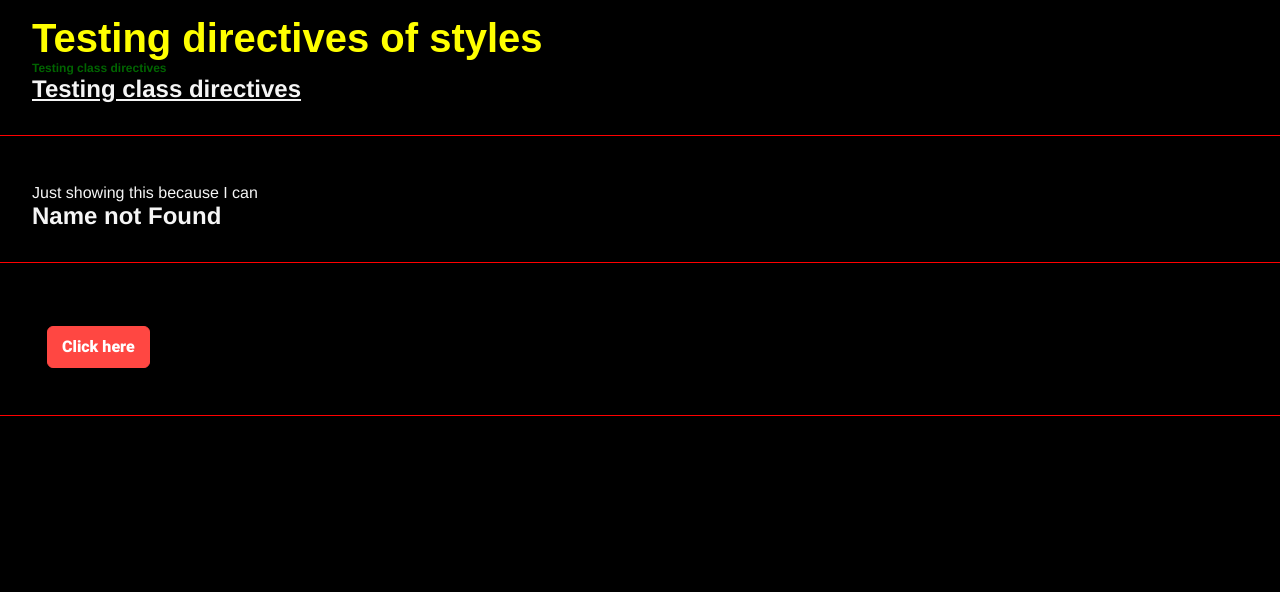
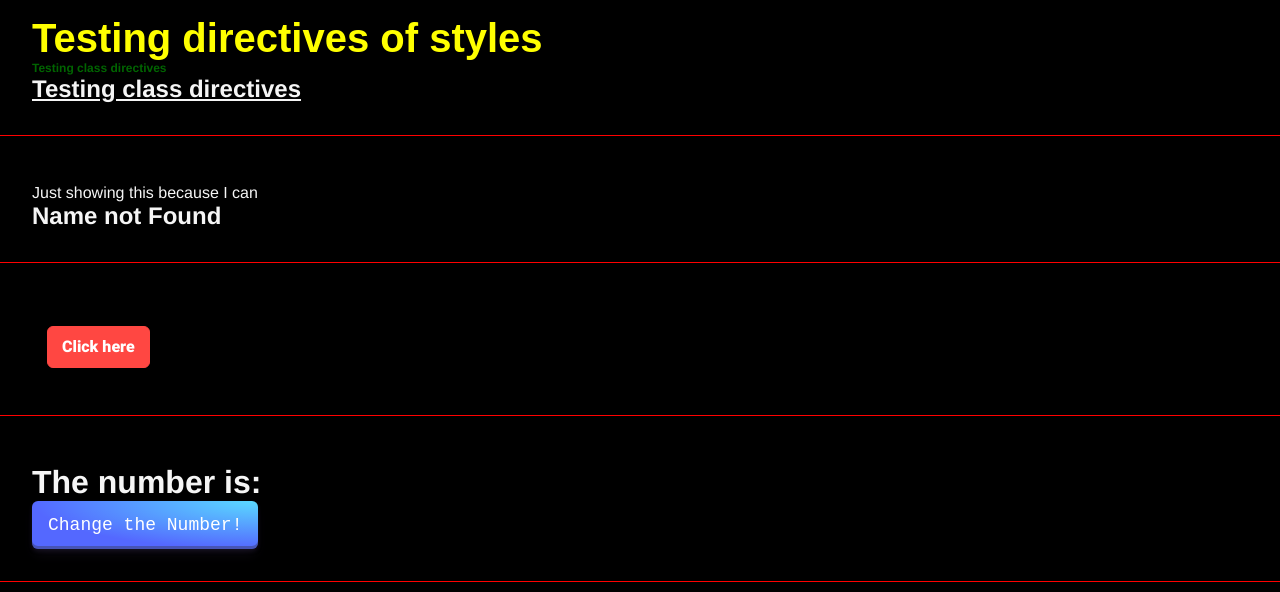
Before and after one commit to vinifoga/angular-learning, an Angular app: page / in a window 1280 px wide. Shown: the part 512-1104 px from the top of the page. Built offline with nearby package versions, Linux system fonts and the light colour scheme.

Commit message:
emitting events

```diff
--- a/src/app/app.component.html
+++ b/src/app/app.component.html
@@ -7,3 +7,4 @@
 <app-directives></app-directives>
 <app-if-render></app-if-render>
 <app-events></app-events>
+<app-emitter></app-emitter>
--- a/src/app/app.module.ts
+++ b/src/app/app.module.ts
@@ -7,6 +7,8 @@ import { ParentDataComponent } from './components/parent-data/parent-data.compon
 import { DirectivesComponent } from './components/directives/directives.component';
 import { IfRenderComponent } from './components/if-render/if-render.component';
 import { EventsComponent } from './components/events/events.component';
+import { EmitterComponent } from './components/emitter/emitter.component';
+import { ChangeNumberComponent } from './components/change-number/change-number.component';
 
 @NgModule({
   declarations: [
@@ -15,7 +17,9 @@ import { EventsComponent } from './components/events/events.component';
     ParentDataComponent,
     DirectivesComponent,
     IfRenderComponent,
-    EventsComponent
+    EventsComponent,
+    EmitterComponent,
+    ChangeNumberComponent
   ],
   imports: [
     BrowserModule
--- /dev/null
+++ b/src/app/components/change-number/change-number.component.css
@@ -0,0 +1,45 @@
+
+button {
+  align-items: center;
+  appearance: none;
+  background-image: radial-gradient(100% 100% at 100% 0, #5adaff 0, #5468ff 100%);
+  border: 0;
+  border-radius: 6px;
+  box-shadow: rgba(45, 35, 66, .4) 0 2px 4px,rgba(45, 35, 66, .3) 0 7px 13px -3px,rgba(58, 65, 111, .5) 0 -3px 0 inset;
+  box-sizing: border-box;
+  color: #fff;
+  cursor: pointer;
+  display: inline-flex;
+  font-family: "JetBrains Mono",monospace;
+  height: 48px;
+  justify-content: center;
+  line-height: 1;
+  list-style: none;
+  overflow: hidden;
+  padding-left: 16px;
+  padding-right: 16px;
+  position: relative;
+  text-align: left;
+  text-decoration: none;
+  transition: box-shadow .15s,transform .15s;
+  user-select: none;
+  -webkit-user-select: none;
+  touch-action: manipulation;
+  white-space: nowrap;
+  will-change: box-shadow,transform;
+  font-size: 18px;
+}
+
+button:focus {
+  box-shadow: #3c4fe0 0 0 0 1.5px inset, rgba(45, 35, 66, .4) 0 2px 4px, rgba(45, 35, 66, .3) 0 7px 13px -3px, #3c4fe0 0 -3px 0 inset;
+}
+
+button:hover {
+  box-shadow: rgba(45, 35, 66, .4) 0 4px 8px, rgba(45, 35, 66, .3) 0 7px 13px -3px, #3c4fe0 0 -3px 0 inset;
+  transform: translateY(-2px);
+}
+
+button:active {
+  box-shadow: #3c4fe0 0 3px 7px inset;
+  transform: translateY(2px);
+}
--- /dev/null
+++ b/src/app/components/change-number/change-number.component.html
@@ -0,0 +1 @@
+<button (click)="handleClick()">Change the Number!</button>
--- /dev/null
+++ b/src/app/components/change-number/change-number.component.ts
@@ -0,0 +1,14 @@
+import { Component, Output, EventEmitter } from '@angular/core';
+
+@Component({
+  selector: 'app-change-number',
+  templateUrl: './change-number.component.html',
+  styleUrls: ['./change-number.component.css']
+})
+export class ChangeNumberComponent {
+  @Output() changeNumber: EventEmitter<any> = new EventEmitter()
+  handleClick() {
+    this.changeNumber.emit()
+  }
+
+}
--- /dev/null
+++ b/src/app/components/emitter/emitter.component.html
@@ -0,0 +1,4 @@
+<div class="class">
+  <h1>The number is: {{ myNumber == 0 ? '' : myNumber }}</h1>
+  <app-change-number (changeNumber)="onChangeNumber()"></app-change-number>
+</div>
--- /dev/null
+++ b/src/app/components/emitter/emitter.component.ts
@@ -0,0 +1,14 @@
+import { Component } from '@angular/core';
+
+@Component({
+  selector: 'app-emitter',
+  templateUrl: './emitter.component.html',
+  styleUrls: ['./emitter.component.css']
+})
+export class EmitterComponent {
+  myNumber: number = 0;
+  onChangeNumber() {
+    this.myNumber = Math.floor(Math.random()*100);
+  }
+
+}
```
Also changed, not shown: src/app/components/emitter/emitter.component.css (added), 2 other files (tests, documents, lock files or other folders).
